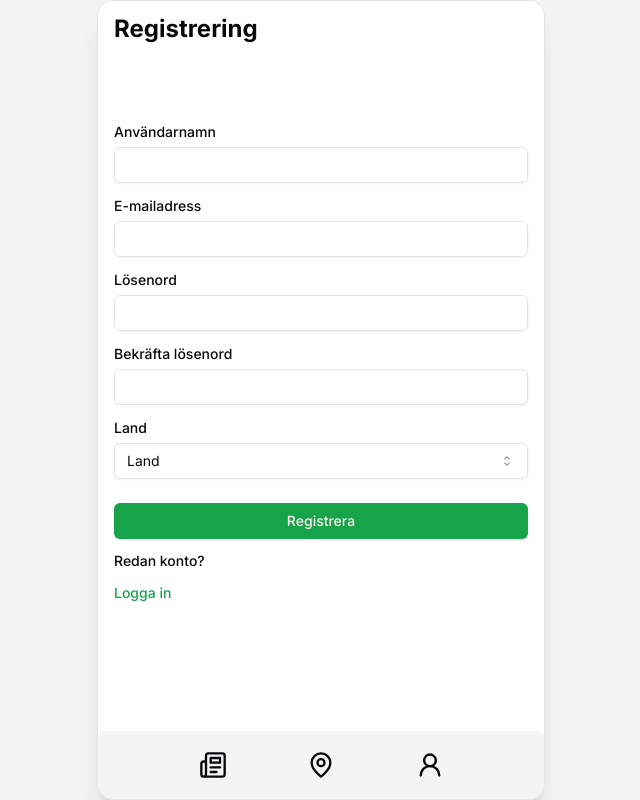
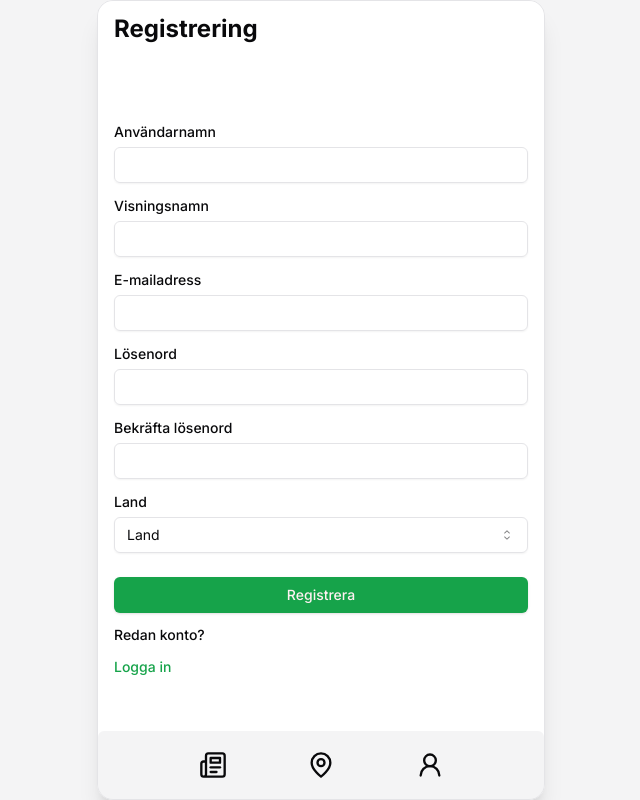
Before and after one commit to JoarM/heet, a Next.js app: page /register in a window 1280 px wide. Shown: the whole page, without its empty margins (319-959 px from the left). Built offline with nearby package versions, Linux system fonts and the light colour scheme.

Commit message:
iconchanges

```diff
--- a/app/layout.tsx
+++ b/app/layout.tsx
@@ -24,6 +24,9 @@ export default function RootLayout({
 }>) {
   return (
     <html lang="en">
+      <head>
+
+      </head>
       <body className={cn(
           "min-h-screen font-sans antialiased grid place-items-center bg-secondary",
           fontSans.variable
--- a/app/register/page.tsx
+++ b/app/register/page.tsx
@@ -13,6 +13,9 @@ export default function LoginForm() {
             <div className="my-auto">
                 <Label className="mt-4 block" htmlFor="username">Användarnamn</Label>
                 <Input className="mt-2 h-9 w-full" id="username" name="username" />
+
+                <Label className="mt-4 block" htmlFor="displayname">Visningsnamn</Label>
+                <Input className="mt-2 h-9 w-full" id="displayname" name="displayname" />
 
 
                 <Label className="mt-4 block" htmlFor="mail">E-mailadress</Label>
```
Also changed, not shown: 1 other file (tests, documents, lock files or other folders).
